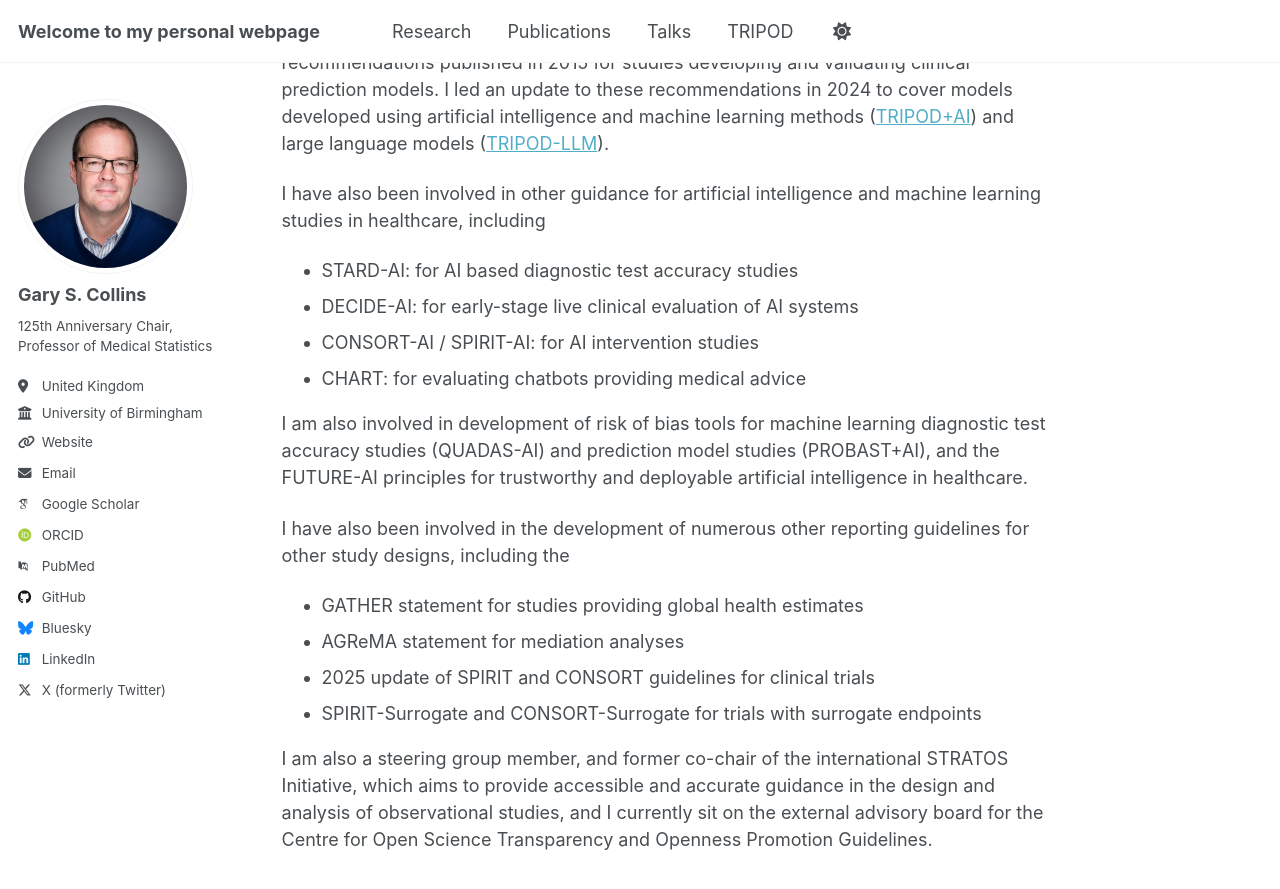
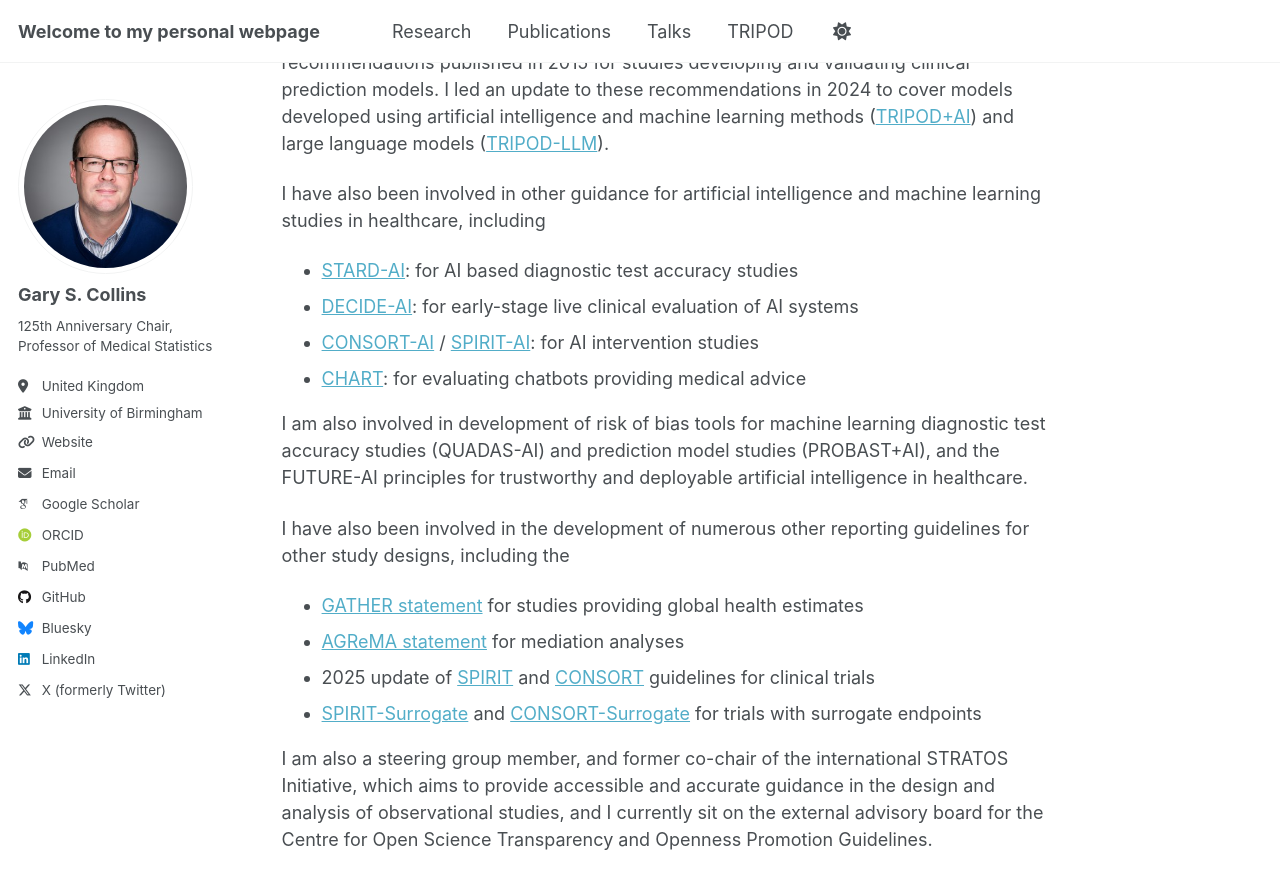
Before and after one commit to gscollins1973/gscollins1973.github.io, a Jekyll site: the page built from _pages/research.md, in a window 1280 px wide and 900 px high, scrolled down 278 px. Shown: the top 889 px of the window. Built offline with Jekyll 4.4.1, drawn with Linux system fonts in a browser that asks for light colours; some web fonts are replaced; a script that is not in the unit is left out; part of the change alters nothing that is shown.

```diff
--- a/_pages/research.md
+++ b/_pages/research.md
@@ -9,18 +9,18 @@ In 2010, I established an international initiative to develop the TRIPOD reporti
 
 I have also been involved in other guidance for artificial intelligence and machine learning studies in healthcare, including
 
-- STARD-AI: for AI based diagnostic test accuracy studies
-- DECIDE-AI: for early-stage live clinical evaluation of AI systems
-- CONSORT-AI / SPIRIT-AI: for AI intervention studies
-- CHART: for evaluating chatbots providing medical advice
+- <a href="https://www.nature.com/articles/s41591-025-03953-8">STARD-AI</a>: for AI based diagnostic test accuracy studies
+- <a href="https://www.bmj.com/content/377/bmj-2022-070904">DECIDE-AI</a>: for early-stage live clinical evaluation of AI systems
+- <a href="https://www.nature.com/articles/s41591-020-1034-x">CONSORT-AI</a> / <a href="https://www.nature.com/articles/s41591-020-1037-7">SPIRIT-AI</a>: for AI intervention studies
+- <a href="https://www.bmj.com/content/390/bmj-2024-083305">CHART</a>: for evaluating chatbots providing medical advice
 
 I am also involved in development of risk of bias tools for machine learning diagnostic test accuracy studies (QUADAS-AI) and prediction model studies (PROBAST+AI), and the FUTURE-AI principles for trustworthy and deployable artificial intelligence in healthcare.
 
 I have also been involved in the development of numerous other reporting guidelines for other study designs, including the
 
-- GATHER statement for studies providing global health estimates
-- AGReMA statement for mediation analyses
-- 2025 update of SPIRIT and CONSORT guidelines for clinical trials
-- SPIRIT-Surrogate and CONSORT-Surrogate for trials with surrogate endpoints
+- <a href="https://www.thelancet.com/journals/lancet/article/PIIS0140-6736(16)30388-9/fulltext">GATHER statement</a> for studies providing global health estimates
+- <a href="https://jamanetwork.com/journals/jama/fullarticle/2784353">AGReMA statement</a> for mediation analyses
+- 2025 update of <a href="https://jamanetwork.com/journals/jama/fullarticle/2833408">SPIRIT</a> and <a href="https://www.bmj.com/content/389/bmj-2024-081123">CONSORT</a> guidelines for clinical trials
+- <a href="https://www.bmj.com/content/386/bmj-2023-078525">SPIRIT-Surrogate</a> and <a href="https://www.bmj.com/content/386/bmj-2023-078524">CONSORT-Surrogate</a> for trials with surrogate endpoints
 
 I am also a steering group member, and former co-chair of the international STRATOS Initiative, which aims to provide accessible and accurate guidance in the design and analysis of observational studies, and I currently sit on the external advisory board for the Centre for Open Science Transparency and Openness Promotion Guidelines.
```
